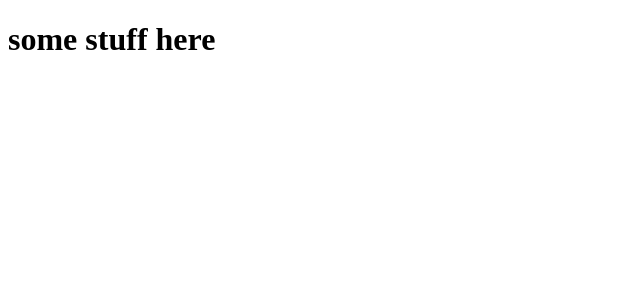
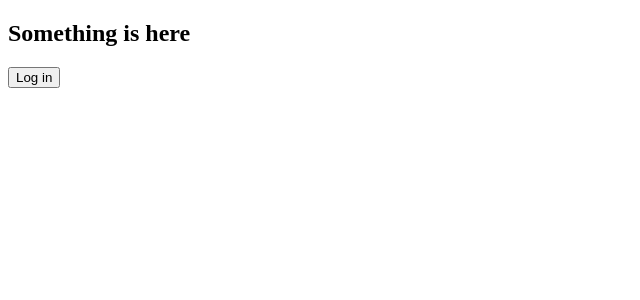
Before and after one commit to svhong/projectplayground, a React (Create React App) app: page / in a window 1280 px wide. Shown: the top 300 px of the page, without its empty margins (0-640 px from the left). Built offline with nearby package versions, Linux system fonts and the light colour scheme.

Commit message:
conditional rendering used to create a log in state

```diff
--- a/src/App.js
+++ b/src/App.js
@@ -15,10 +15,32 @@ import React from "react";
 // }
 
 class App extends React.Component {
-    render () {
-        return <div>
-            <h1>some stuff here</h1>
-        </div>
+
+    constructor() {
+        super();
+        this.state = {
+            isLoggedIn: true
+        }
+        this.handleClick = this.handleClick.bind(this);
+    }
+
+    handleClick = () => {
+        //when clicked, check if user is logged in
+        console.log("log in status: " + this.state.isLoggedIn);
+        this.setState((prevState) => {
+            return {
+                isLoggedIn: !prevState.isLoggedIn
+            }
+        })
+    }
+
+    render() {
+        return (
+            <div>
+                <h2>Something is here</h2>
+                <button onClick={this.handleClick}>Log {this.state.isLoggedIn ? "in" : "out"}</button>
+            </div>
+        )
     }
 }
 
```
